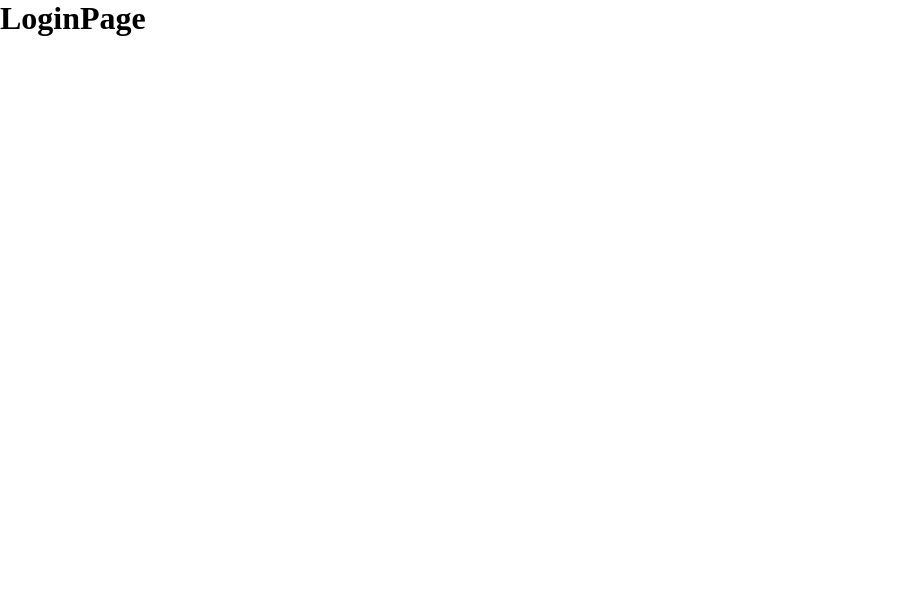
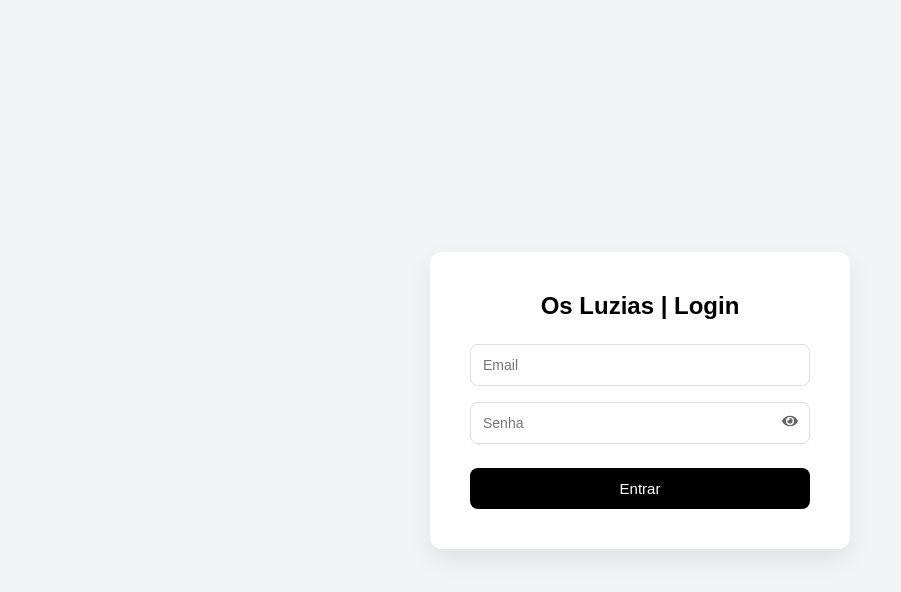
Before and after one commit to daniel-rodrigues-fernandes/osLuzias_cms, a React (Vite) app in the folder frontend/: page / in a window 1280 px wide. Shown: the top 592 px of the page, without its empty margins (0-901 px from the left). Built offline with nearby package versions, Linux system fonts and the light colour scheme.

Commit message:
Página Login finalizada

```diff
--- a/frontend/src/App.jsx
+++ b/frontend/src/App.jsx
@@ -1,12 +1,13 @@
 import { createBrowserRouter, RouterProvider } from 'react-router-dom'
 import CadastroPage from './Pages/CadastroPage/CadastroPage'
+import LoginPage from './Pages/LoginPage/LoginPage'
 import './App.css'
 
 
 const router = createBrowserRouter([
   {
     path: '/',
-    element: <h1>LoginPage</h1>,
+    element: <LoginPage />,
     errorElement: <h1>404</h1>
   },
   {
--- a/frontend/src/Pages/LoginPage/LoginPage.jsx
+++ b/frontend/src/Pages/LoginPage/LoginPage.jsx
@@ -0,0 +1,63 @@
+import estilo from "./LoginPage.module.css"
+import { useState } from "react"
+import { FaEye, FaEyeSlash } from "react-icons/fa";
+
+export default function LoginPage() {
+
+    const [email, setEmail] = useState("");
+    const [password, setPassword] = useState("");
+    const [showPassword, setShowPassword] = useState(false);
+
+    async function handleLogin(e) {
+        e.preventDefault();
+
+        console.log(email, password);
+    }
+
+    return (
+        <div className={estilo['login-page']}>
+
+            <div className={estilo['login-card']}>
+
+                <h1 className={estilo['login-title']}>Os Luzias | Login</h1>
+
+                <form className={estilo['login-form']} onSubmit={handleLogin}>
+
+                    <input
+                        className={estilo['login-input']}
+                        type="email"
+                        placeholder="Email"
+                        value={email}
+                        onChange={(e) => setEmail(e.target.value)}
+                    />
+
+                    <div className={estilo['password-container']}>
+
+                        <input
+                            className={estilo['login-input']}
+                            type={showPassword ? "text" : "password"}
+                            placeholder="Senha"
+                            value={password}
+                            onChange={(e) => setPassword(e.target.value)}
+                        />
+
+                        <span
+                            className={estilo['password-eye']}
+                            onClick={() => setShowPassword(!showPassword)}
+                        >
+                            {showPassword ? <FaEyeSlash /> : <FaEye />}
+                        </span>
+
+                    </div>
+
+                    <button className={estilo['login-button']}>
+                        Entrar
+                    </button>
+
+                </form>
+
+            </div>
+
+        </div>
+    )
+}
--- a/frontend/src/Pages/LoginPage/LoginPage.module.css
+++ b/frontend/src/Pages/LoginPage/LoginPage.module.css
@@ -0,0 +1,97 @@
+/* Layout geral */
+
+.login-page {
+    min-height: 100vh;
+    display: flex;
+    align-items: center;
+    justify-content: center;
+    background: #f3f4f6;
+    font-family: Arial, Helvetica, sans-serif;
+}
+
+/* Card */
+
+.login-card {
+    background: white;
+    padding: 40px;
+    border-radius: 12px;
+    width: 100%;
+    max-width: 420px;
+    box-shadow: 0 10px 25px rgba(0, 0, 0, 0.08);
+}
+
+/* Título */
+
+.login-title {
+    font-size: 24px;
+    text-align: center;
+    margin-bottom: 24px;
+}
+
+/* Form */
+
+.login-form {
+    display: flex;
+    flex-direction: column;
+    gap: 16px;
+}
+
+/* Inputs */
+
+.password-container {
+    position: relative;
+    width: 100%;
+}
+
+.password-container input {
+    width: 100%;
+    padding: 12px;
+    padding-right: 40px; /* espaço para o ícone */
+    border: 1px solid #ddd;
+    border-radius: 8px;
+}
+
+.login-input {
+    padding: 12px;
+    border: 1px solid #ddd;
+    border-radius: 8px;
+    font-size: 14px;
+    transition: border 0.2s;
+}
+
+.login-input:focus {
+    outline: none;
+    border-color: #000;
+}
+
+.password-eye {
+    position: absolute;
+    right: 12px;
+    top: 50%;
+    transform: translateY(-50%);
+    cursor: pointer;
+    font-size: 16px;
+    opacity: 0.6;
+}
+
+.password-eye:hover {
+    opacity: 1;
+}
+
+/* Botão */
+
+.login-button {
+    margin-top: 8px;
+    padding: 12px;
+    border: none;
+    border-radius: 8px;
+    background: black;
+    color: white;
+    font-size: 15px;
+    cursor: pointer;
+    transition: opacity 0.2s;
+}
+
+.login-button:hover {
+    opacity: 0.9;
+}
```
